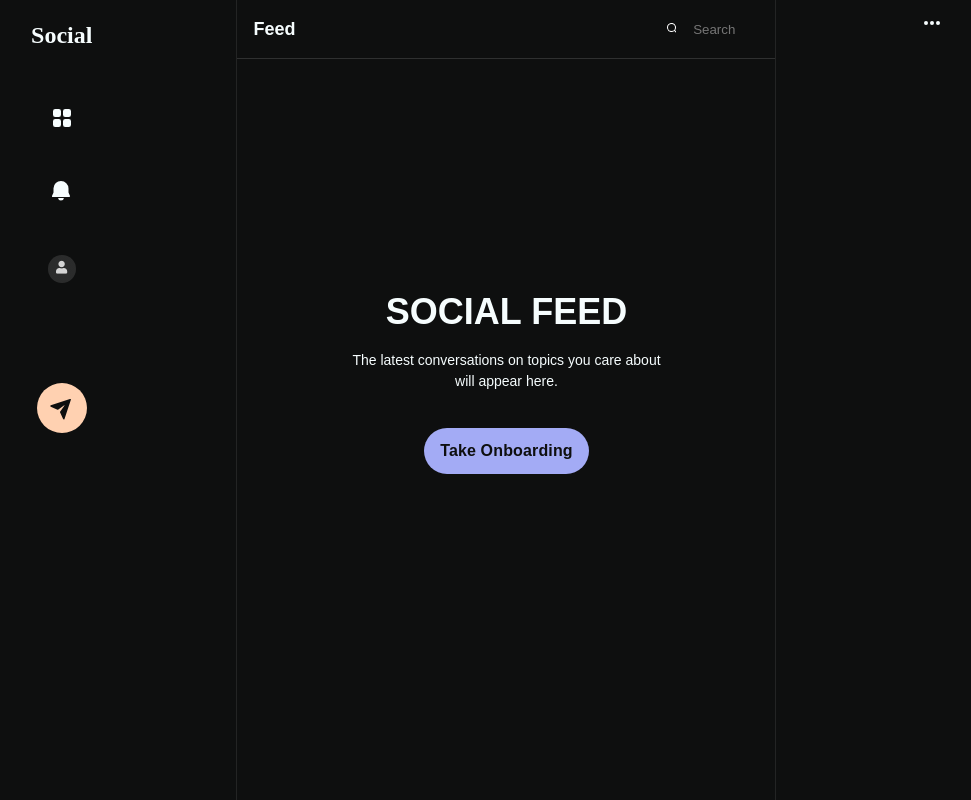
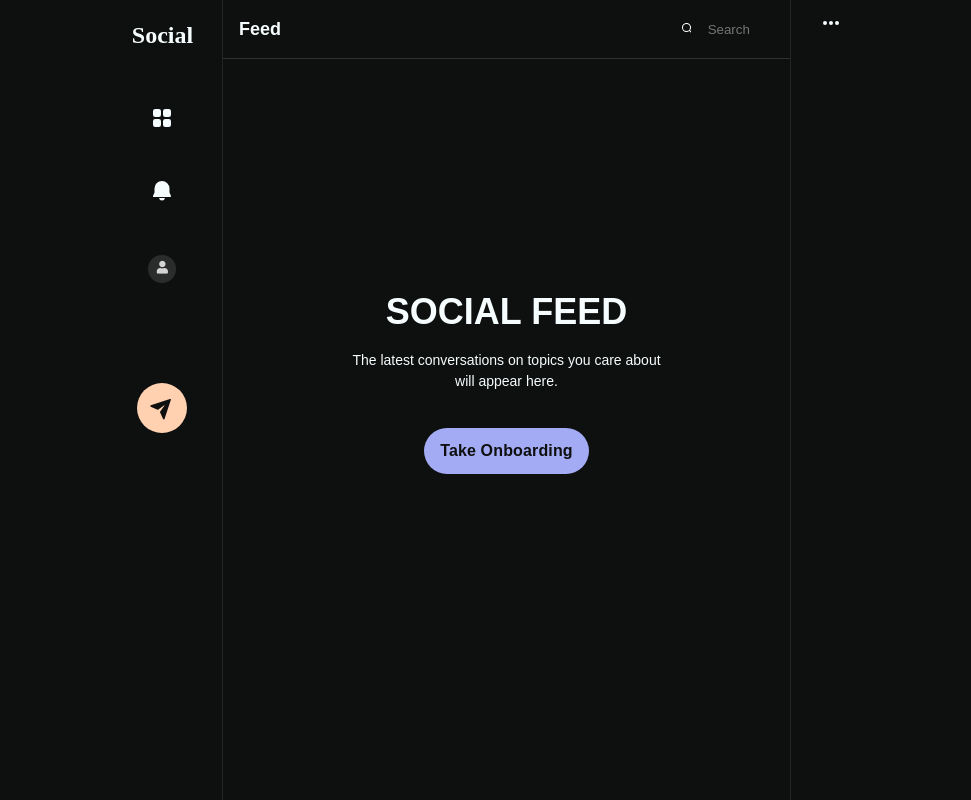
Before and after one commit to Quaiota/Qua, a React (Create React App) app in the folder client/: page /social in a window 1280 px wide. Shown: the whole page, without its empty margins (153-1124 px from the left). Built offline with nearby package versions, Linux system fonts and the light colour scheme; a web font is replaced by a local one; what @web3-react/core would draw is missing.

Commit message:
Minor fix

```diff
--- a/client/src/ui/atom/circle-frame/CircleFrame.tsx
+++ b/client/src/ui/atom/circle-frame/CircleFrame.tsx
@@ -39,8 +39,8 @@ const sm = css`
   }
 `
 const md = css`
-  width: 40px;
-  height: 40px;
+  width: 48px;
+  height: 48px;
   .fas {
     font-size: 1.2rem;
     opacity: 0.8;
--- a/client/src/ui/layout/SocialLayout.tsx
+++ b/client/src/ui/layout/SocialLayout.tsx
@@ -90,6 +90,7 @@ const Container = styled.div`
   @media (min-width: ${breakpoint.desktop}px) {
     overflow-y: hidden;
     height: 100vh;
+    margin: 0 16rem auto;
   }
 
   .sidenav,
@@ -115,7 +116,7 @@ const Container = styled.div`
     padding-bottom: 10px;
   }
   main {
-    max-width: 540px;
+    max-width: 598px;
     height: 100%;
     width: 100%;
     padding-top: 0;
--- a/client/src/ui/molecules/socialNav/SocialSideNav.tsx
+++ b/client/src/ui/molecules/socialNav/SocialSideNav.tsx
@@ -62,7 +62,10 @@ const StyledSocialNav = styled.div`
     justify-content: center;
     align-items: center;
     border-radius: 50%;
-    margin-top: 4rem;
+
+    @media (min-width: ${breakpoint.desktop}px) {
+      margin-top: 4rem;
+    }
   }
   @media (min-width: ${breakpoint.tab}px) {
     flex-direction: column;
```
